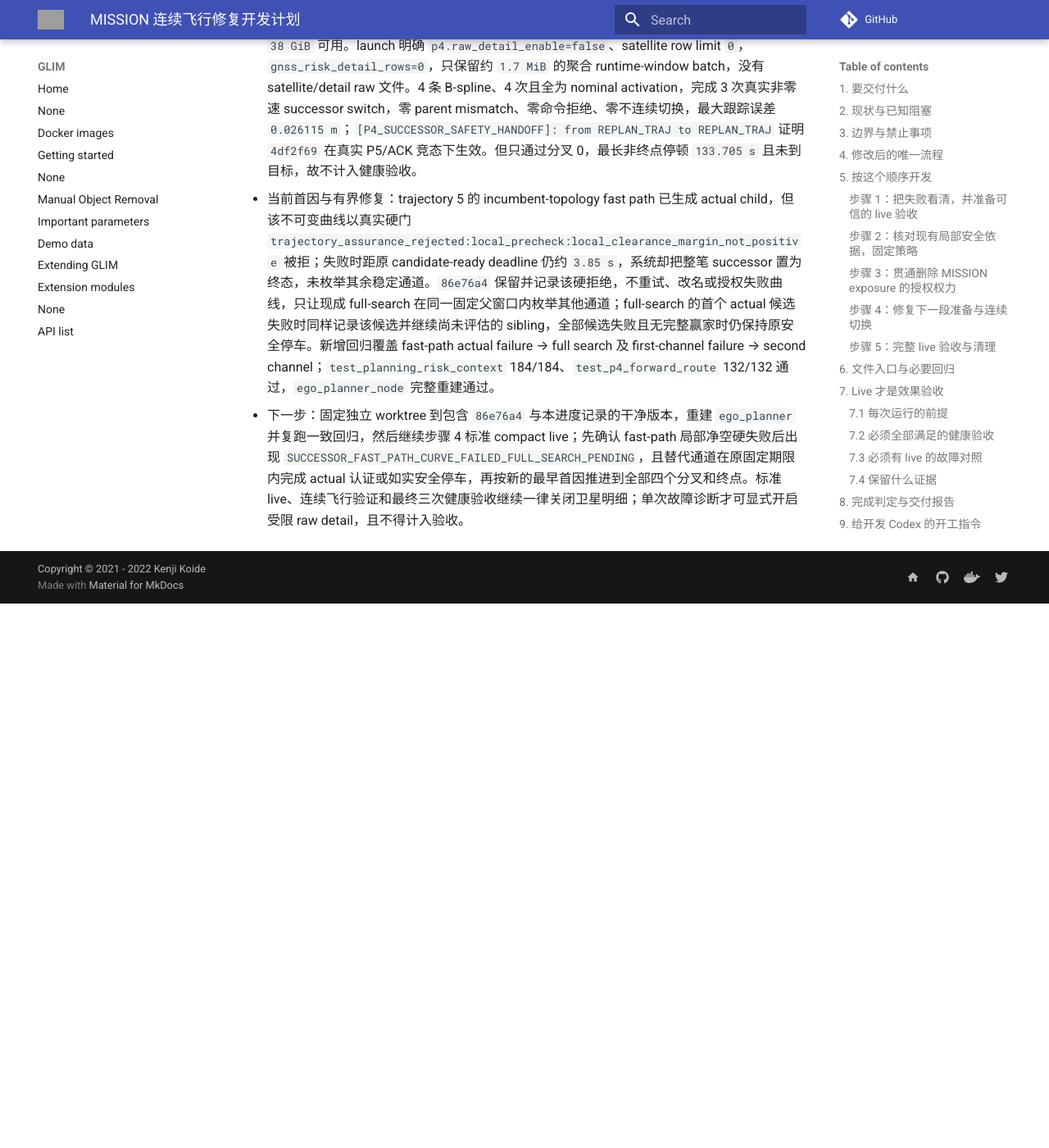
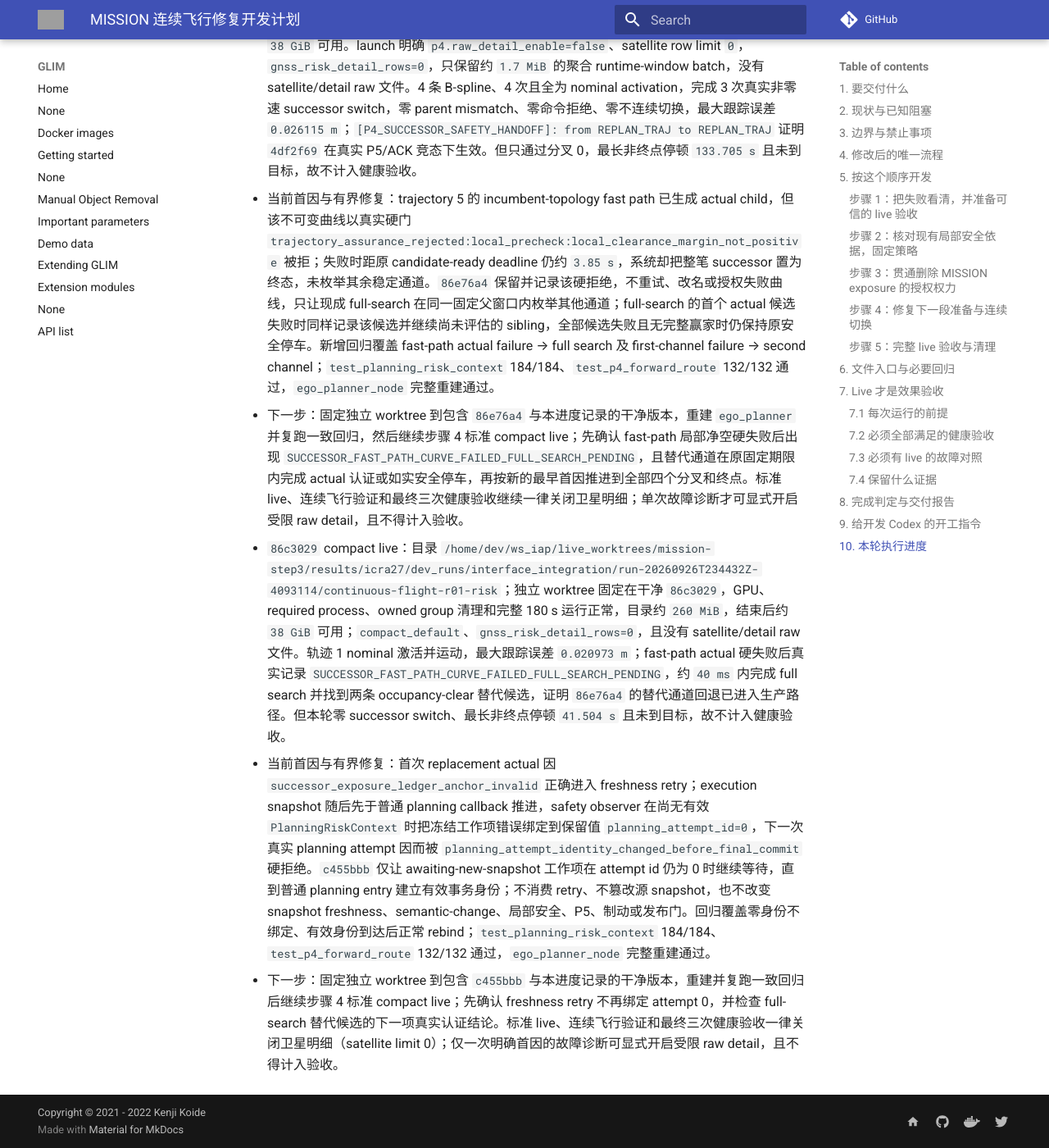
Before and after one commit to Printeger/iap, an MkDocs documentation site: the page built from docs/icra27/MISSION_CONTINUOUS_FLIGHT_IMPLEMENTATION_PLAN.md, in a window 1280 px wide and 1400 px high, scrolled down 39082 px. Shown: the whole window at 82% size. Built offline with MkDocs 1.6.1 and Material for MkDocs 9.7.7, drawn with Linux system fonts in a browser that asks for light colours; nearby versions of some CDN libraries; comment, search, counter and statistics services are not loaded; before the commit the page ends 39818 px from its top, so only the background shows below that; grey boxes are pictures that could not be loaded.

Commit message:
docs(icra27): record retry identity diagnosis

```diff
--- a/docs/icra27/MISSION_CONTINUOUS_FLIGHT_IMPLEMENTATION_PLAN.md
+++ b/docs/icra27/MISSION_CONTINUOUS_FLIGHT_IMPLEMENTATION_PLAN.md
@@ -255,7 +255,7 @@
 
 ## 10. 本轮执行进度
 
-- 提交：步骤 1 为 `83fddbc`、`9f27a05`、`f6761b8`、`784d3d3`、`a4a35e9`、`30426ac`、`ffc118b`；步骤 2 为 `a751d5f`、`641b3ad`；步骤 3 为 `93bd62c`；步骤 4 当前代码到 `86e76a4`（完整因果提交链见下述逐次 live 记录）；磁盘与证据策略为 `64f6764`、`b772ed9`（均基于计划提交 `e675443`）。用户历史文件 `docs/whatsnext.md` 保持未跟踪、未修改。
+- 提交：步骤 1 为 `83fddbc`、`9f27a05`、`f6761b8`、`784d3d3`、`a4a35e9`、`30426ac`、`ffc118b`；步骤 2 为 `a751d5f`、`641b3ad`；步骤 3 为 `93bd62c`；步骤 4 当前代码到 `c455bbb`（完整因果提交链见下述逐次 live 记录）；磁盘与证据策略为 `64f6764`、`b772ed9`（均基于计划提交 `e675443`）。用户历史文件 `docs/whatsnext.md` 保持未跟踪、未修改。
 - 完成项：步骤 1 已补全 optimizer/refinement/manager/FSM 首因，continuous-flight analyzer 已拒绝 guard 伪后继、身份或父子链不符、零速切换、命令断流、required process 提前退出、短程停车、终点悬停不足和未由 odom 穿越四叉。步骤 2 已确认生产路径统一复用 `LocalMotionAssurance`/`LocalClearanceEvaluator` 且必要输入缺失时 fail closed；森林配置仍为 tracking `0.15 m`、safety margin `0.20 m`、surface `0.02 m`、`uncalibrated_default_v1`，故后续证据只适用于仿真/开发，不能冒充部署标定。步骤 3 已移除 MISSION exposure 的独立拒绝/制动权并保留真实风险诊断和排序；STRICT、局部净空、support/freshness、身份、动力学与制动门不变。
 - 失败首因：基线轨迹 5 为 `SUCCESSOR_CURVE_PREPARATION_FAILED` 且旧 detail 泄漏初始化占位；轨迹 9 为 P5 重复累计 prior episode 后 exposure braking。原始证据：`results/icra27/dev_runs/interface_integration/run-20260926T050049Z-450628/full-r01-risk/exports/planner_p4_risk_astar_debug.csv.execution_events.csv` 及同目录 `stdout.log`。步骤 3 干净 live 已证明旧 exposure 不再制动，但第一 actual B-spline 因 `local_clearance_margin_not_positive` 被硬局部门拒绝，下一冻结通道又继承失败候选的 `HOLD_REQUIRED`，故未首航；`bspline_count=0` 和零位移是结果，不是首因。
 - live 证据：步骤 3 使用独立 worktree/build/install，在 `93bd62c78b6dc7af731b25c6e2a71794d02b14eb` 运行 180 s；GPU preflight 通过、required processes 未提前退出、launch exit 0，manifest 为 `git_worktree_clean=true`。目录：`/home/dev/ws_iap/live_worktrees/mission-step3/results/icra27/dev_runs/interface_integration/run-20260926T081255Z-633590`。该失败运行不计入最终健康三次。
@@ -385,3 +385,6 @@
 - `4a82e04` compact live：目录 `/home/dev/ws_iap/live_worktrees/mission-step3/results/icra27/dev_runs/interface_integration/run-20260926T232844Z-4033381/continuous-flight-r01-risk`；独立 worktree 固定在干净 `4a82e04`，GPU、required process、owned group 清理和完整 180 s 运行正常，目录约 `240 MiB`，结束后约 `38 GiB` 可用。launch 明确 `p4.raw_detail_enable=false`、satellite row limit `0`，`gnss_risk_detail_rows=0`，只保留约 `1.7 MiB` 的聚合 runtime-window batch，没有 satellite/detail raw 文件。4 条 B-spline、4 次且全为 nominal activation，完成 3 次真实非零速 successor switch，零 parent mismatch、零命令拒绝、零不连续切换，最大跟踪误差 `0.026115 m`；`[P4_SUCCESSOR_SAFETY_HANDOFF]: from REPLAN_TRAJ to REPLAN_TRAJ` 证明 `4df2f69` 在真实 P5/ACK 竞态下生效。但只通过分叉 0，最长非终点停顿 `133.705 s` 且未到目标，故不计入健康验收。
 - 当前首因与有界修复：trajectory 5 的 incumbent-topology fast path 已生成 actual child，但该不可变曲线以真实硬门 `trajectory_assurance_rejected:local_precheck:local_clearance_margin_not_positive` 被拒；失败时距原 candidate-ready deadline 仍约 `3.85 s`，系统却把整笔 successor 置为终态，未枚举其余稳定通道。`86e76a4` 保留并记录该硬拒绝，不重试、改名或授权失败曲线，只让现成 full-search 在同一固定父窗口内枚举其他通道；full-search 的首个 actual 候选失败时同样记录该候选并继续尚未评估的 sibling，全部候选失败且无完整赢家时仍保持原安全停车。新增回归覆盖 fast-path actual failure → full search 及 first-channel failure → second channel；`test_planning_risk_context` 184/184、`test_p4_forward_route` 132/132 通过，`ego_planner_node` 完整重建通过。
 - 下一步：固定独立 worktree 到包含 `86e76a4` 与本进度记录的干净版本，重建 `ego_planner` 并复跑一致回归，然后继续步骤 4 标准 compact live；先确认 fast-path 局部净空硬失败后出现 `SUCCESSOR_FAST_PATH_CURVE_FAILED_FULL_SEARCH_PENDING`，且替代通道在原固定期限内完成 actual 认证或如实安全停车，再按新的最早首因推进到全部四个分叉和终点。标准 live、连续飞行验证和最终三次健康验收继续一律关闭卫星明细；单次故障诊断才可显式开启受限 raw detail，且不得计入验收。
+- `86c3029` compact live：目录 `/home/dev/ws_iap/live_worktrees/mission-step3/results/icra27/dev_runs/interface_integration/run-20260926T234432Z-4093114/continuous-flight-r01-risk`；独立 worktree 固定在干净 `86c3029`，GPU、required process、owned group 清理和完整 180 s 运行正常，目录约 `260 MiB`，结束后约 `38 GiB` 可用；`compact_default`、`gnss_risk_detail_rows=0`，且没有 satellite/detail raw 文件。轨迹 1 nominal 激活并运动，最大跟踪误差 `0.020973 m`；fast-path actual 硬失败后真实记录 `SUCCESSOR_FAST_PATH_CURVE_FAILED_FULL_SEARCH_PENDING`，约 `40 ms` 内完成 full search 并找到两条 occupancy-clear 替代候选，证明 `86e76a4` 的替代通道回退已进入生产路径。但本轮零 successor switch、最长非终点停顿 `41.504 s` 且未到目标，故不计入健康验收。
+- 当前首因与有界修复：首次 replacement actual 因 `successor_exposure_ledger_anchor_invalid` 正确进入 freshness retry；execution snapshot 随后先于普通 planning callback 推进，safety observer 在尚无有效 `PlanningRiskContext` 时把冻结工作项错误绑定到保留值 `planning_attempt_id=0`，下一次真实 planning attempt 因而被 `planning_attempt_identity_changed_before_final_commit` 硬拒绝。`c455bbb` 仅让 awaiting-new-snapshot 工作项在 attempt id 仍为 0 时继续等待，直到普通 planning entry 建立有效事务身份；不消费 retry、不篡改源 snapshot，也不改变 snapshot freshness、semantic-change、局部安全、P5、制动或发布门。回归覆盖零身份不绑定、有效身份到达后正常 rebind；`test_planning_risk_context` 184/184、`test_p4_forward_route` 132/132 通过，`ego_planner_node` 完整重建通过。
+- 下一步：固定独立 worktree 到包含 `c455bbb` 与本进度记录的干净版本，重建并复跑一致回归后继续步骤 4 标准 compact live；先确认 freshness retry 不再绑定 attempt 0，并检查 full-search 替代候选的下一项真实认证结论。标准 live、连续飞行验证和最终三次健康验收一律关闭卫星明细（satellite limit 0）；仅一次明确首因的故障诊断可显式开启受限 raw detail，且不得计入验收。
```
